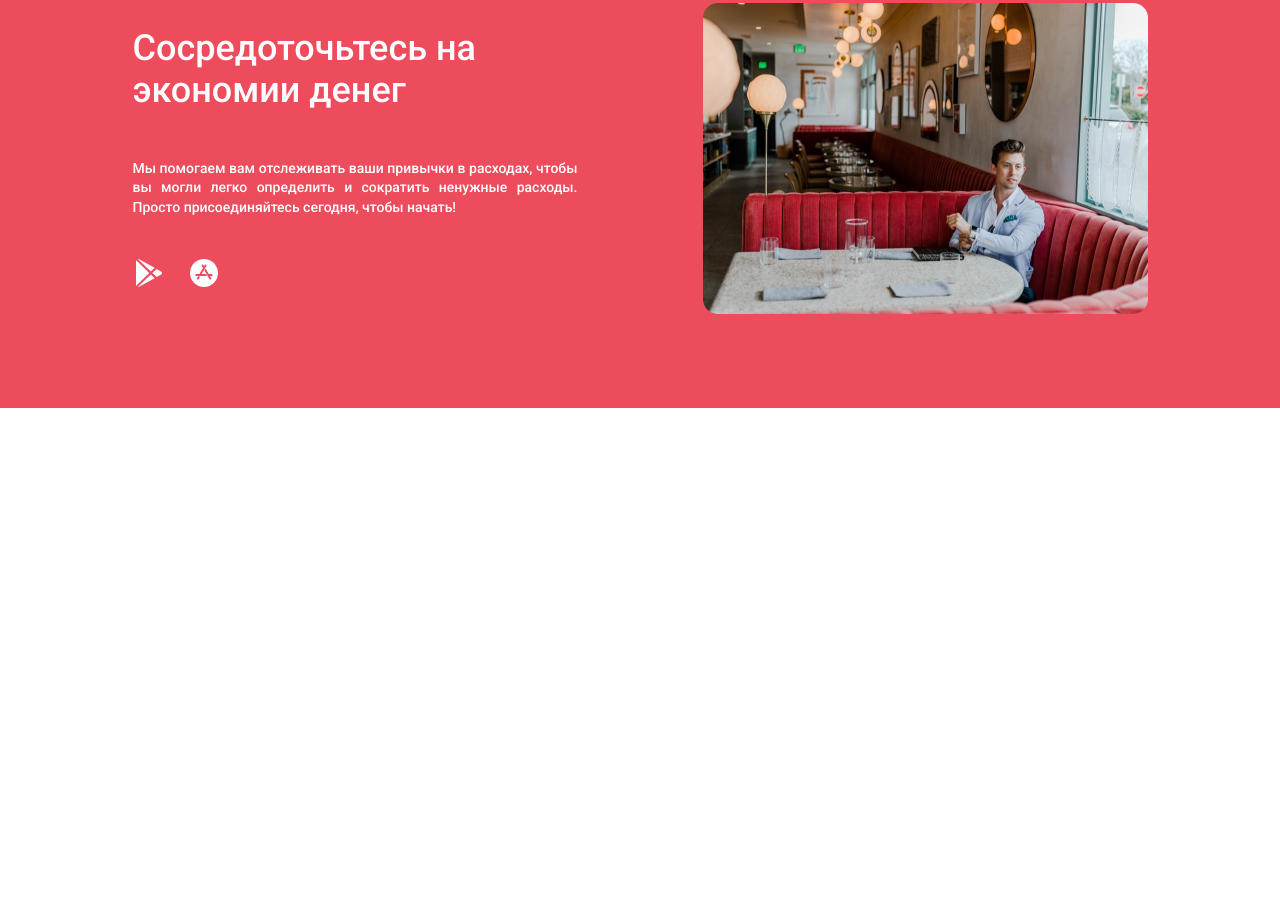
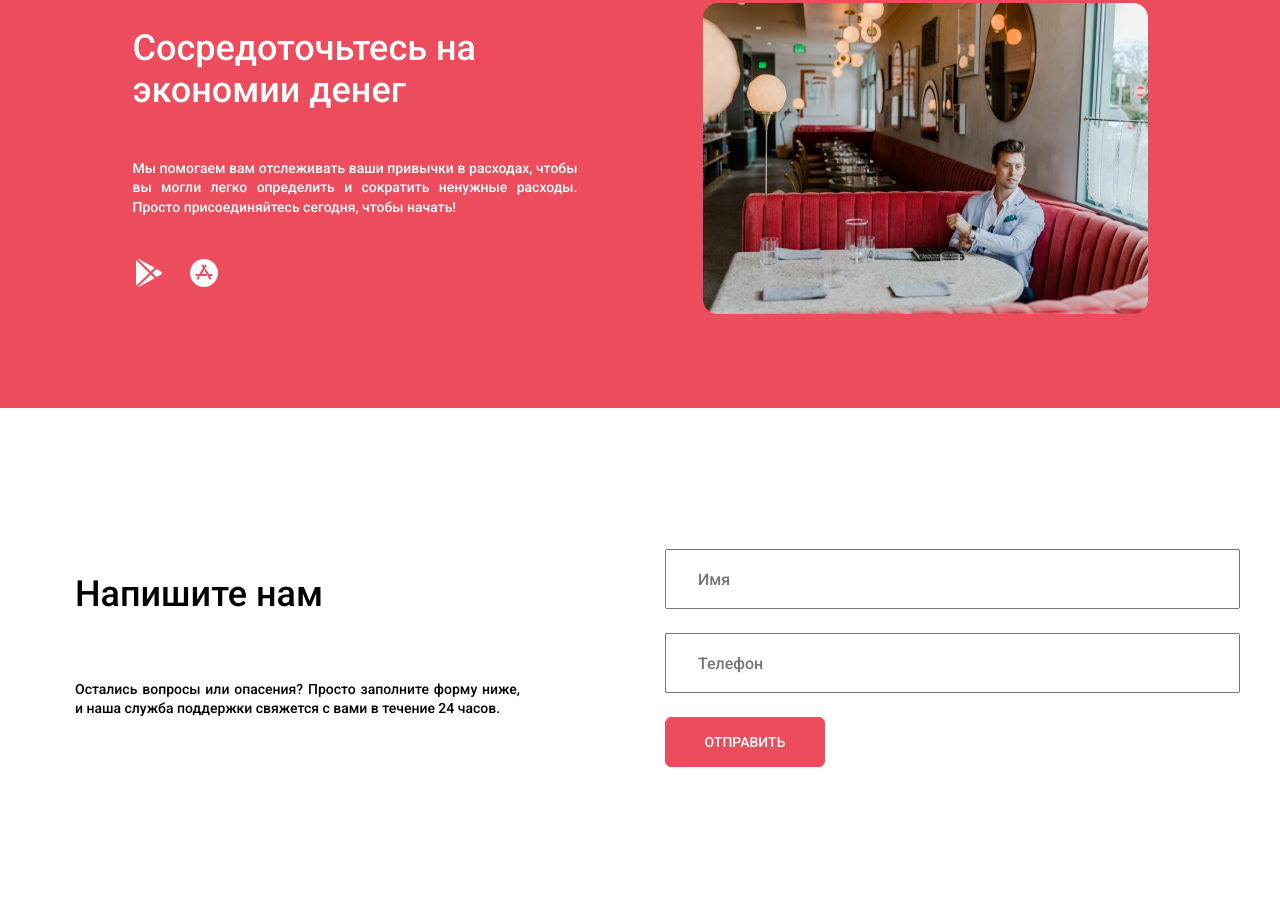
Before and after one commit to Holder-hash/CloudBudget, a plain HTML site: page index.html in a window 1280 px wide. Shown: the part 2527-3435 px from the top of the page. Before the commit the page ends 2935 px from the top, so only its background shows below. Drawn offline with Linux system fonts and the light colour scheme; a web font is replaced by a local one.

Commit message:
section 5

```diff
--- a/index.html
+++ b/index.html
@@ -179,6 +179,24 @@
                 <img src="media/Video2_bg.png" alt="Video 2">
             </div>
         </section>
+
+        <section>
+            <div>
+                <div class="text-block">
+                    <h2>
+                        Напишите нам
+                    </h2>
+                    <p>
+                        Остались вопросы или опасения? Просто заполните форму ниже, и наша служба поддержки свяжется с вами в течение 24 часов.
+                    </p>
+                </div>
+                <form action="#">
+                    <input type="text" placeholder="Имя">
+                    <input type="text" placeholder="Телефон">
+                    <input type="submit" value="ОТПРАВИТЬ">
+                </form>
+            </div>
+        </section>
     </main>
 
     <footer>
--- a/style.css
+++ b/style.css
@@ -349,3 +349,77 @@ main>section:nth-child(4)>div>.text-contain>.icons-contain {
     display: flex;
     gap: 23px;
 }
+
+/* SECTION 5: FORM */
+
+main>section:nth-child(5) {
+    width: 100%;
+    height: 500px;
+    background: #FFF;
+    display: flex;
+    align-items: center;
+    justify-content: center;
+}
+main>section:nth-child(5)>div {
+    display: flex;
+    height: 218px;
+    gap: 145px;
+}
+main>section:nth-child(5)>div>.text-block {
+    width: 445px;
+    display: flex;
+    flex-direction: column;
+    justify-content: center;
+}
+main>section:nth-child(5)>div>.text-block>h2 {
+    height: 107px;
+    color: #000;
+    font-family: Roboto;
+    font-size: 36px;
+    font-style: normal;
+    font-weight: 500;
+    line-height: normal;
+}
+main>section:nth-child(5)>div>.text-block>p {
+    height: 64px;
+    color: #000;
+    text-align: justify;
+    font-family: Roboto;
+    font-size: 14px;
+    font-style: normal;
+    font-weight: 400;
+    line-height: 140%; /* 19.6px */
+}
+
+main>section:nth-child(5)>div>form {
+    width: 540px;
+    display: flex;
+    flex-direction: column;
+    gap: 24px;
+}
+main>section:nth-child(5)>div>form>input:not(:last-child) {
+    width: 100%;
+    height: 60px;
+    padding-left: 31px;
+    color: rgba(19, 39, 67, 0.50);
+    font-family: Roboto;
+    font-size: 16px;
+    font-style: normal;
+    font-weight: 400;
+    line-height: normal;
+}
+main>section:nth-child(5)>div>form>input:last-child {
+    width: 160px;
+    height: 50px;
+    flex-shrink: 0;
+    border-radius: 6px;
+    border: 1.5px solid #ED4C5C;
+    background: #ED4C5C;
+    color: #FFF;
+    font-family: Roboto;
+    font-size: 14px;
+    font-style: normal;
+    font-weight: 400;
+    line-height: normal;
+    text-transform: uppercase;
+}
```
